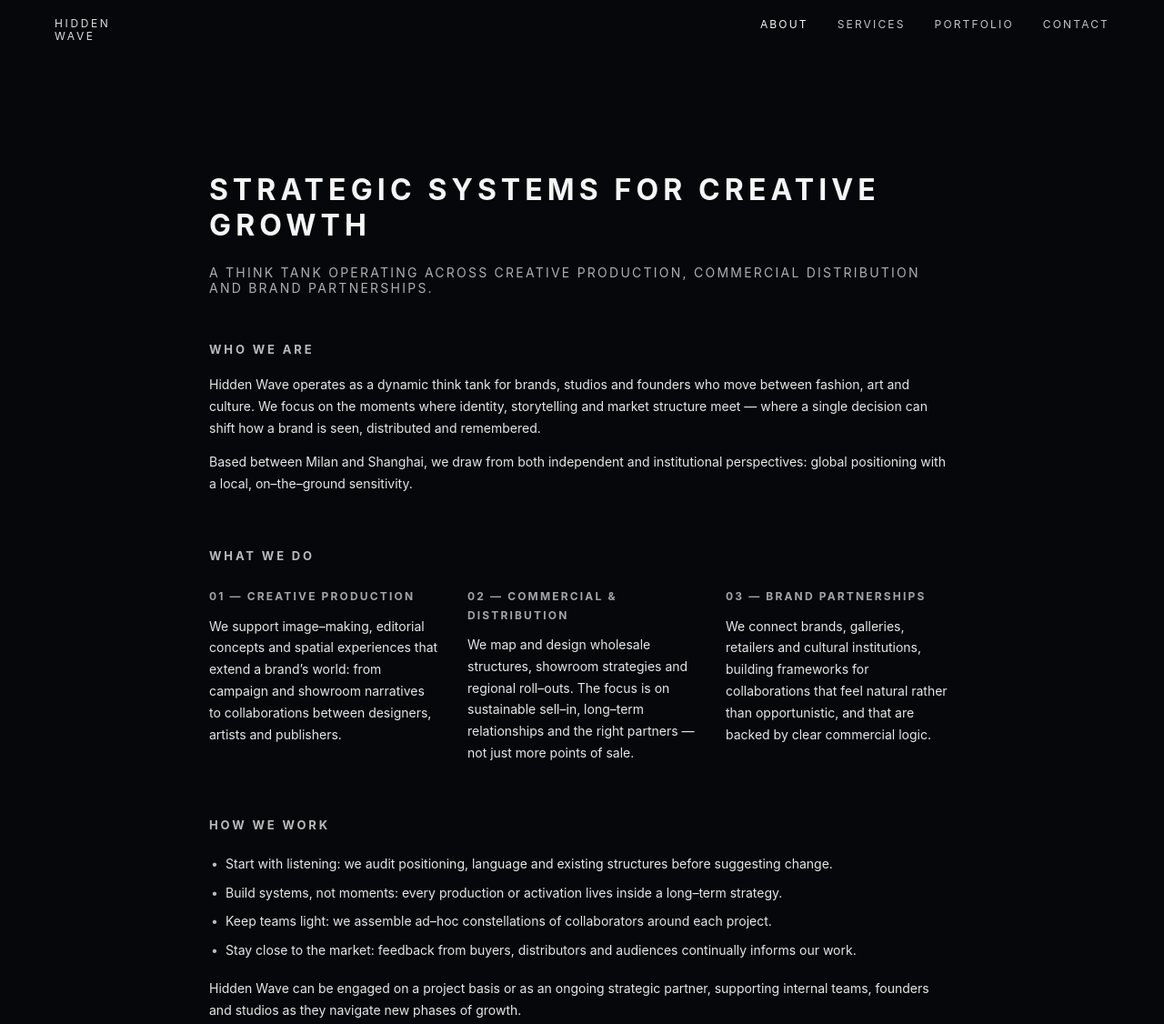
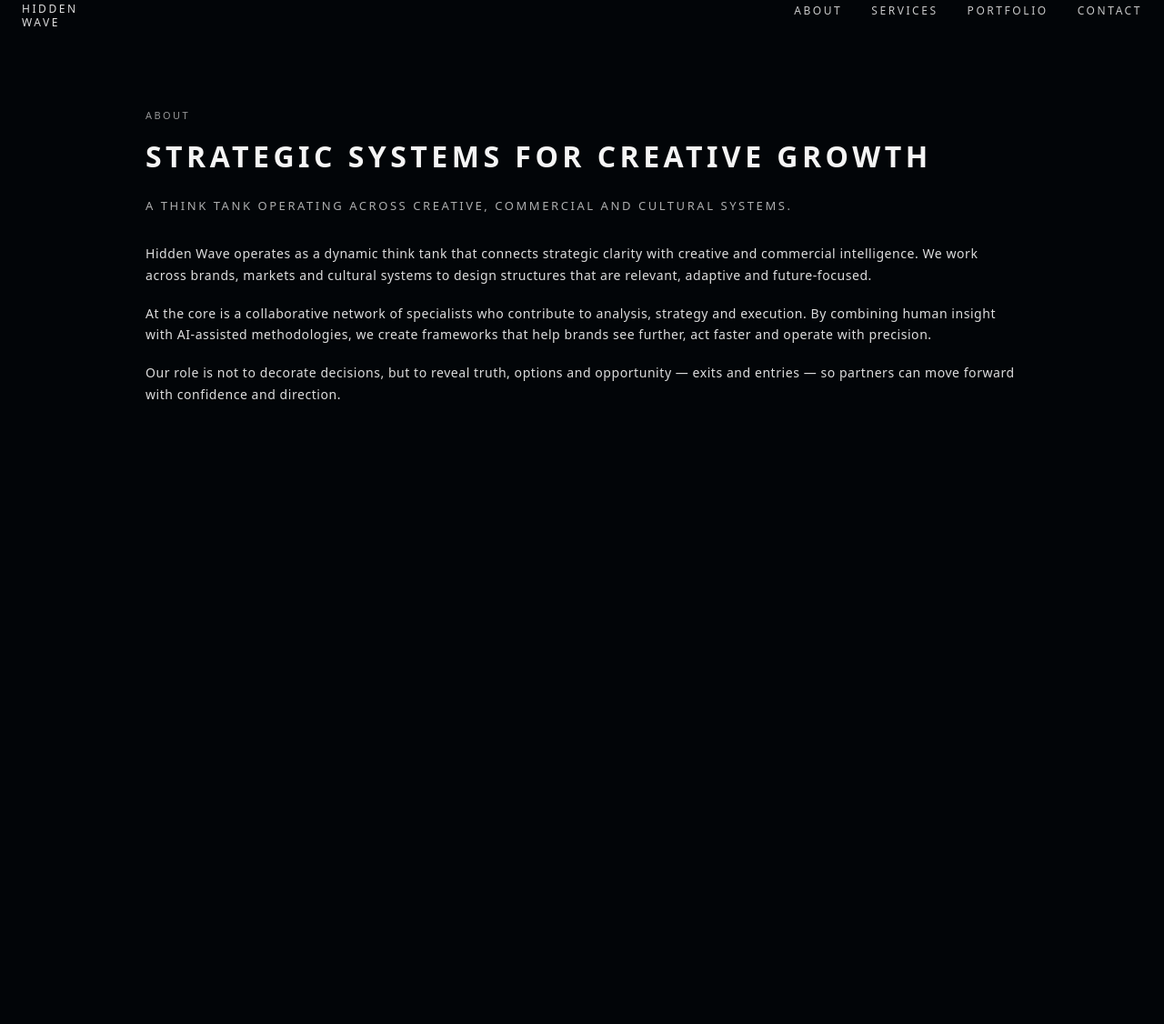
Before and after one commit to riverfresco/hiddenwave-website, a plain HTML site: page about.html in a window 1280 px wide. Shown: the part 21-1147 px from the top of the page at 91% size. After the commit the page ends 800 px from the top, so only its background shows below. Drawn offline with Linux system fonts and the light colour scheme.

Commit message:
Update about.html

```diff
--- a/about.html
+++ b/about.html
@@ -2,28 +2,26 @@
 <html lang="en">
 <head>
   <meta charset="UTF-8" />
+  <meta name="viewport" content="width=device-width, initial-scale=1.0" />
   <title>Hidden Wave — About</title>
-  <meta name="viewport" content="width=device-width, initial-scale=1.0" />
-
   <style>
-    /* --- Reset --- */
     * {
       box-sizing: border-box;
+    }
+
+    html, body {
       margin: 0;
       padding: 0;
-    }
-
-    html,
-    body {
+      width: 100%;
       height: 100%;
     }
 
     body {
-      margin: 0;
-      font-family: -apple-system, BlinkMacSystemFont, system-ui, sans-serif;
-      background: #05070b;
+      background: #020508;
       color: #f5f5f5;
-      -webkit-font-smoothing: antialiased;
+      font-family: "Futura", system-ui, -apple-system, BlinkMacSystemFont, sans-serif;
+      letter-spacing: 0.16em;
+      text-transform: uppercase;
     }
 
     a {
@@ -31,27 +29,30 @@
       text-decoration: none;
     }
 
-    /* --- Page wrapper --- */
     .page {
       min-height: 100vh;
-      padding: 0 60px 80px;
-      background: #05070b;
+      position: relative;
+      padding: 0 24px 48px;
     }
 
-    /* --- Header (保持和首页一致的结构 & 视觉) --- */
+    /* Header / Nav  —— 与首页保持一致风格 */
     .site-header {
       position: fixed;
-      top: 40px;
-      left: 60px;
-      right: 60px;
+      top: 24px;
+      left: 24px;
+      right: 24px;
       z-index: 10;
+      display: flex;
+      justify-content: space-between;
+      align-items: flex-start;
+      pointer-events: none;
     }
 
     .site-header-inner {
       display: flex;
+      width: 100%;
       justify-content: space-between;
       align-items: flex-start;
-      width: 100%;
       pointer-events: auto;
     }
 
@@ -59,18 +60,18 @@
       display: flex;
       flex-direction: column;
       font-size: 12px;
-      line-height: 1.2;
-      gap: 3px;
+      line-height: 1.2;   /* 和首页一样 */
+      gap: 3px;           /* 和首页一样 */
     }
-
     .logo a {
       display: flex;
       flex-direction: column;
+      gap: 2px;              /* 新增 —— 和首页一致 */
+      font-size: 12px;       /* 新增 —— 和首页一致 */
+      line-height: 1.1;      /* 新增 —— 和首页一致 */
     }
 
     .logo-line {
-      letter-spacing: 0.22em;
-      text-transform: uppercase;
       opacity: 0.9;
     }
 
@@ -79,13 +80,11 @@
       gap: 32px;
       font-size: 12px;
       align-items: flex-start;
-      text-transform: uppercase;
-      letter-spacing: 0.18em;
     }
 
     .main-nav a {
-      opacity: 0.8;
-      transition: opacity 0.2s ease;
+      opacity: 0.82;
+      transition: opacity 0.25s ease;
       white-space: nowrap;
     }
 
@@ -93,99 +92,63 @@
       opacity: 1;
     }
 
-    /* 当前页面高亮（可选） */
-    .main-nav a[href="about.html"] {
+    .nav-contact--desktop {
+      display: inline-block;
+    }
+
+    .nav-contact--mobile {
+      position: fixed;
+      left: 24px;
+      bottom: 32px;
+      z-index: 10;
+      font-size: 12px;
+      opacity: 0.86;
+      transition: opacity 0.25s ease;
+      display: none;
+    }
+
+    .nav-contact--mobile:hover {
       opacity: 1;
     }
 
-    /* --- Content layout --- */
+    /* 页面内容区域 */
     .page-inner {
-      max-width: 820px;
+      max-width: 960px;
       margin: 0 auto;
-      padding-top: 210px; /* 给 header 留空间 */
-      padding-bottom: 80px;
+      padding-top: 140px;
+    }
+
+    .page-kicker {
+      font-size: 11px;
+      letter-spacing: 0.22em;
+      opacity: 0.6;
+      margin-bottom: 16px;
     }
 
     .page-title {
       font-size: 32px;
-      letter-spacing: 0.16em;
-      text-transform: uppercase;
-      margin-bottom: 24px;
+      letter-spacing: 0.14em;
+      margin: 0 0 24px;
     }
 
     .page-subtitle {
-      font-size: 14px;
-      letter-spacing: 0.16em;
-      text-transform: uppercase;
+      font-size: 13px;
       opacity: 0.7;
-      margin-bottom: 48px;
+      margin-bottom: 32px;
     }
 
     .page-body {
+      text-transform: none;
+      letter-spacing: 0.04em;
       font-size: 14px;
       line-height: 1.7;
-      color: #e7e7e7;
+      opacity: 0.9;
     }
 
-    .page-section + .page-section {
-      margin-top: 56px;
+    .page-body p {
+      margin: 0 0 18px;
     }
 
-    .section-title {
-      font-size: 13px;
-      letter-spacing: 0.22em;
-      text-transform: uppercase;
-      opacity: 0.8;
-      margin-bottom: 16px;
-    }
-
-    .page-section p + p {
-      margin-top: 14px;
-    }
-
-    /* --- Grid for “What we do” --- */
-    .section-grid {
-      display: grid;
-      grid-template-columns: repeat(3, minmax(0, 1fr));
-      gap: 32px;
-      margin-top: 24px;
-    }
-
-    .section-block p {
-      font-size: 14px;
-      line-height: 1.7;
-    }
-
-    .section-label {
-      font-size: 12px;
-      letter-spacing: 0.18em;
-      text-transform: uppercase;
-      opacity: 0.7;
-      margin-bottom: 10px;
-    }
-
-    /* --- Bullet list for “How we work” --- */
-    .bullet-list {
-      list-style: none;
-      margin: 20px 0 18px;
-      padding: 0;
-    }
-
-    .bullet-list li {
-      position: relative;
-      padding-left: 18px;
-      margin-bottom: 8px;
-    }
-
-    .bullet-list li::before {
-      content: "•";
-      position: absolute;
-      left: 2px;
-      top: 0;
-      opacity: 0.8;
-    }
-
-    /* --- Mobile (<= 767px) 保持和首页同一逻辑 --- */
     @media (max-width: 767px) {
       .page {
         padding: 0 20px 40px;
@@ -201,6 +164,12 @@
         font-size: 11px;
       }
 
+       /* ★ 修复 About 页 mobile logo 字体偏大的问题（关键） */
+       .logo a {
+         font-size: 11px !important;
+         line-height: 1.1 !important;
+      }
+
       .main-nav {
         gap: 20px;
         font-size: 11px;
@@ -208,32 +177,24 @@
       }
 
       .page-inner {
-        padding-top: 140px;
-        padding-bottom: 40px;
+        padding-top: 120px;
       }
 
       .page-title {
         font-size: 24px;
-        line-height: 1.3;
+        line-height: 1.2;
       }
 
-      .page-subtitle {
-        font-size: 12px;
-        margin-bottom: 32px;
+      .nav-contact--desktop {
+        display: none;
       }
 
-      .page-body {
-        font-size: 13px;
-      }
-
-      .section-grid {
-        grid-template-columns: 1fr;
-        gap: 24px;
+      .nav-contact--mobile {
+        display: inline-block;
       }
     }
   </style>
 </head>
-
 <body>
   <div class="page">
     <!-- Header -->
@@ -243,7 +204,7 @@
           <a href="index.html" class="logo-link">
             <span class="logo-line">Hidden</span>
             <span class="logo-line">Wave</span>
-          </a>
+            <a href="index.html" class="logo-link" aria-label="Hidden Wave homepage"></a>
         </div>
 
         <nav class="main-nav">
@@ -257,74 +218,36 @@
 
     <!-- Content -->
     <main class="page-inner">
-      <!-- Hero text -->
+      <div class="page-kicker">About</div>
       <h1 class="page-title">Strategic Systems for Creative Growth</h1>
-      <p class="page-subtitle">
-        A think tank operating across creative production, commercial distribution and brand partnerships.
-      </p>
 
-      <!-- Main body -->
+      <div class="page-subtitle">
+        A think tank operating across creative, commercial and cultural systems.
+      </div>
+
       <div class="page-body">
-        <!-- Section 1: Who we are -->
-        <section class="page-section">
-          <h2 class="section-title">Who we are</h2>
         <p>
-            Hidden Wave operates as a dynamic think tank for brands, studios and founders who move between fashion,
-            art and culture. We focus on the moments where identity, storytelling and market structure meet — where
-            a single decision can shift how a brand is seen, distributed and remembered.
+          Hidden Wave operates as a dynamic think tank that connects strategic clarity
+          with creative and commercial intelligence. We work across brands, markets
+          and cultural systems to design structures that are relevant, adaptive and
+          future-focused.
         </p>
         <p>
-            Based between Milan and Shanghai, we draw from both independent and institutional perspectives:
-            global positioning with a local, on–the–ground sensitivity.
+          At the core is a collaborative network of specialists who contribute to
+          analysis, strategy and execution. By combining human insight with
+          AI-assisted methodologies, we create frameworks that help brands see
+          further, act faster and operate with precision.
         </p>
-        </section>
-
-        <!-- Section 2: What we do -->
-        <section class="page-section">
-          <h2 class="section-title">What we do</h2>
-          <div class="section-grid">
-            <div class="section-block">
-              <h3 class="section-label">01 — Creative Production</h3>
         <p>
-                We support image–making, editorial concepts and spatial experiences that extend a brand’s world:
-                from campaign and showroom narratives to collaborations between designers, artists and publishers.
+          Our role is not to decorate decisions, but to reveal truth, options and
+          opportunity — exits and entries — so partners can move forward with
+          confidence and direction.
         </p>
       </div>
+    </main>
 
-            <div class="section-block">
-              <h3 class="section-label">02 — Commercial &amp; Distribution</h3>
-              <p>
-                We map and design wholesale structures, showroom strategies and regional roll–outs. The focus is on
-                sustainable sell–in, long–term relationships and the right partners — not just more points of sale.
-              </p>
-            </div>
-
-            <div class="section-block">
-              <h3 class="section-label">03 — Brand Partnerships</h3>
-              <p>
-                We connect brands, galleries, retailers and cultural institutions, building frameworks for
-                collaborations that feel natural rather than opportunistic, and that are backed by clear commercial logic.
-              </p>
-            </div>
-          </div>
-        </section>
-
-        <!-- Section 3: How we work -->
-        <section class="page-section">
-          <h2 class="section-title">How we work</h2>
-          <ul class="bullet-list">
-            <li>Start with listening: we audit positioning, language and existing structures before suggesting change.</li>
-            <li>Build systems, not moments: every production or activation lives inside a long–term strategy.</li>
-            <li>Keep teams light: we assemble ad–hoc constellations of collaborators around each project.</li>
-            <li>Stay close to the market: feedback from buyers, distributors and audiences continually informs our work.</li>
-          </ul>
-          <p>
-            Hidden Wave can be engaged on a project basis or as an ongoing strategic partner, supporting internal teams,
-            founders and studios as they navigate new phases of growth.
-          </p>
-        </section>
-      </div>
-    </main>
+    <!-- Mobile bottom CONTACT -->
+    <a href="contact.html" class="nav-contact--mobile">Contact</a>
   </div>
 </body>
 </html>
```
Lines whose indentation alone changed are shown as unchanged.
